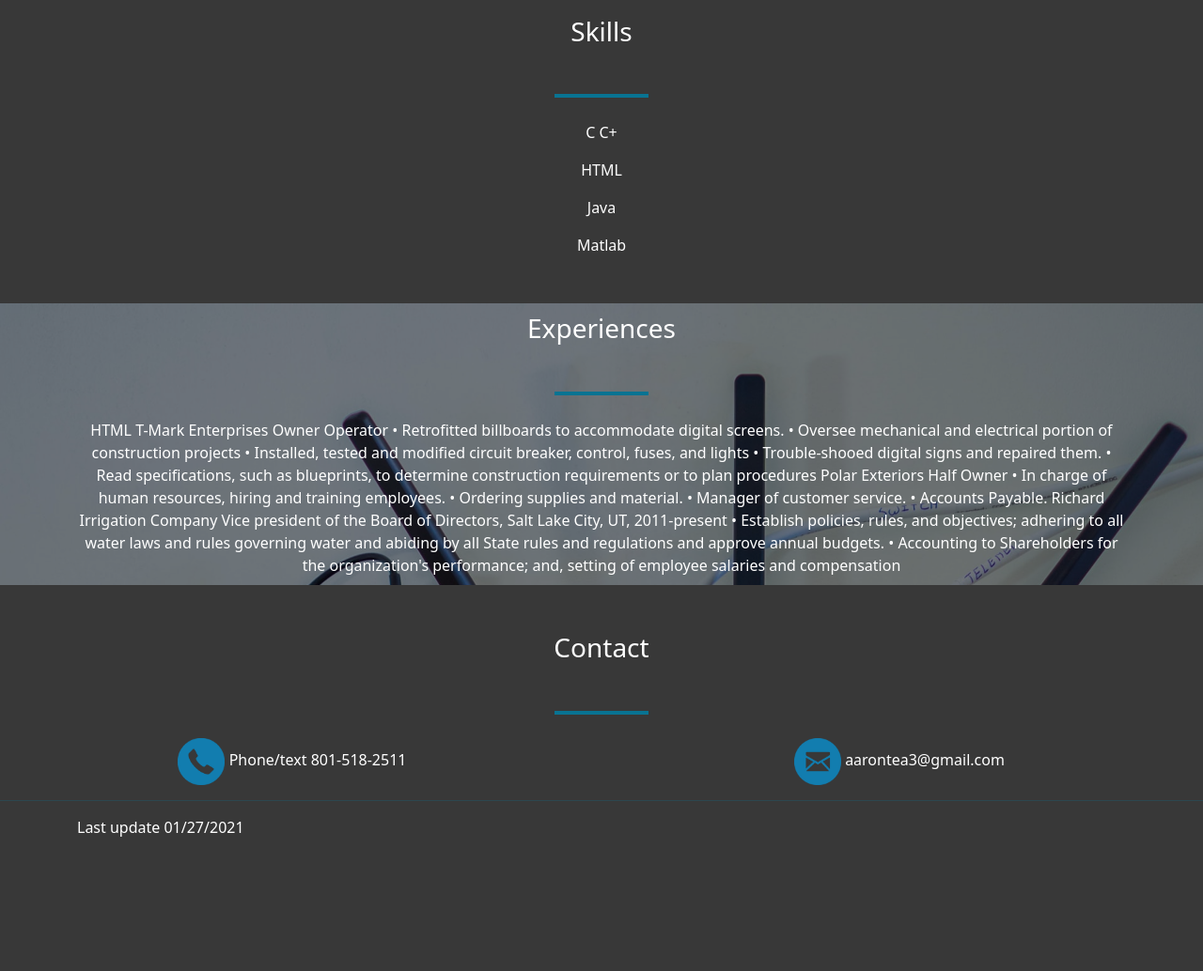
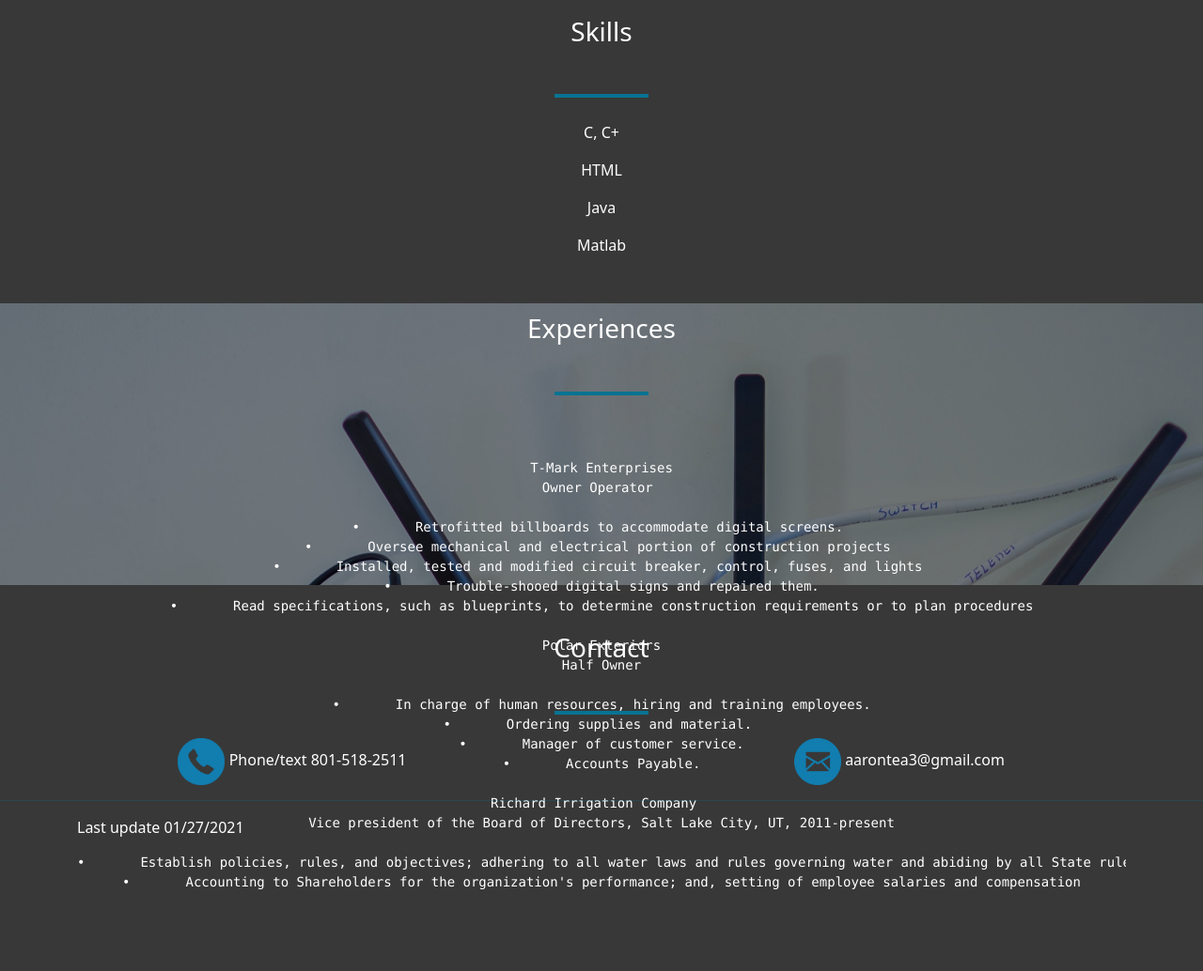
Before and after one commit to Huchimama/Huchimama.github.io, a plain HTML site: page index.html in a window 1280 px wide. Shown: the part 1200-2234 px from the top of the page at 94% size. Before the commit the page ends 2143 px from the top, so only its background shows below. Drawn offline with nearby package versions, Linux system fonts and the light colour scheme.

Commit message:
Update index.html

```diff
--- a/index.html
+++ b/index.html
@@ -91,7 +91,7 @@
     <div class="container">
       <h3 class="text-center">Skills</h3>
         <div class="space"></div>
-          <p class="text-center">C  C+</p>
+          <p class="text-center">C,  C+</p>
           <p class="text-center">HTML</p>
           <p class="text-center">Java</p>
           <p class="text-center">Matlab</p>
@@ -104,7 +104,7 @@
         <div class="space"></div>
         <div class="container">
           <p class="text-center">
-            HTML
+           <pre>
 
 
 T-Mark Enterprises
@@ -132,7 +132,7 @@ Vice president of the Board of Directors, Salt Lake City, UT, 2011-present
 
 
 
-
+           </pre>
           </p>
         </div>
       </div>
```
